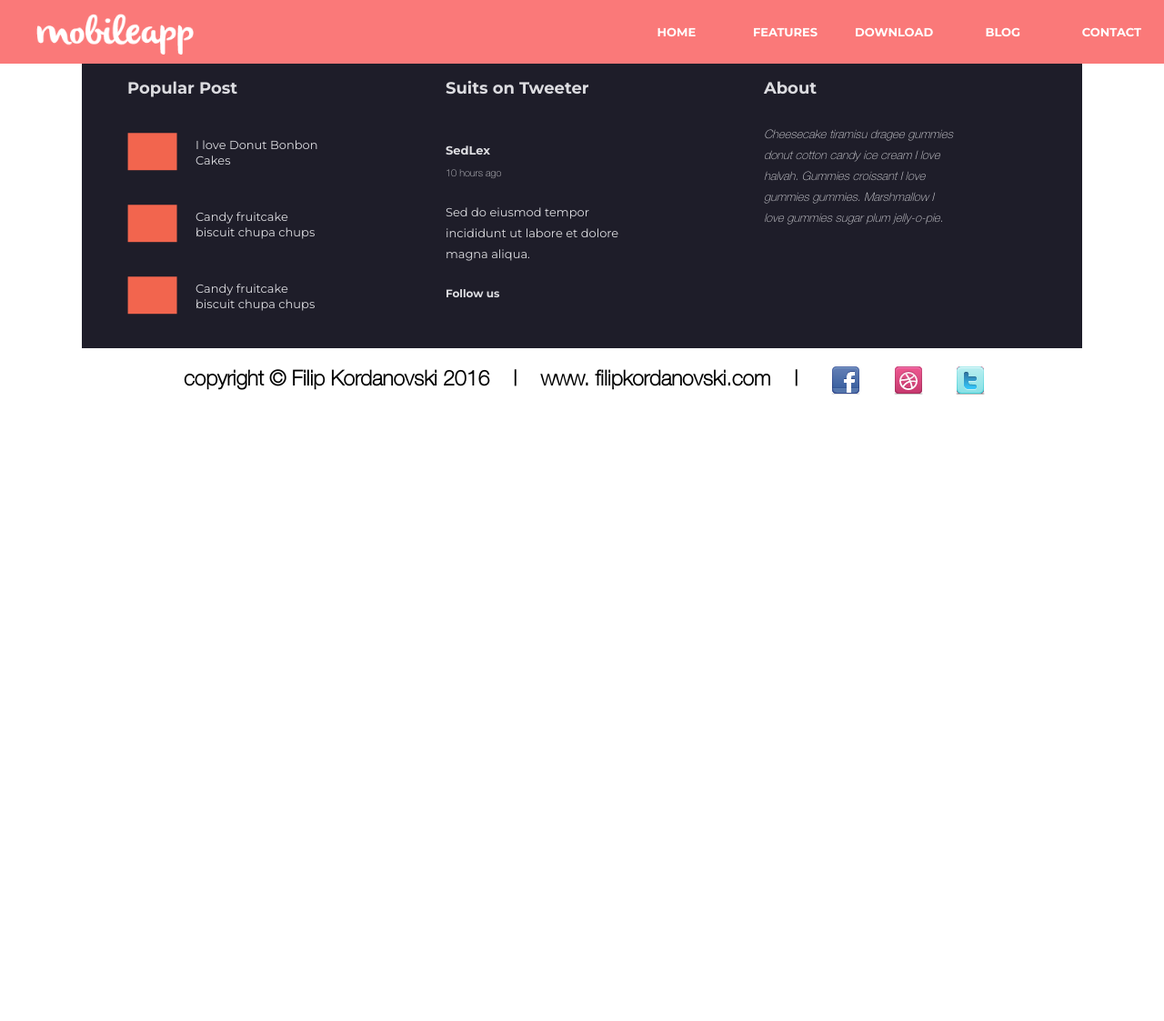
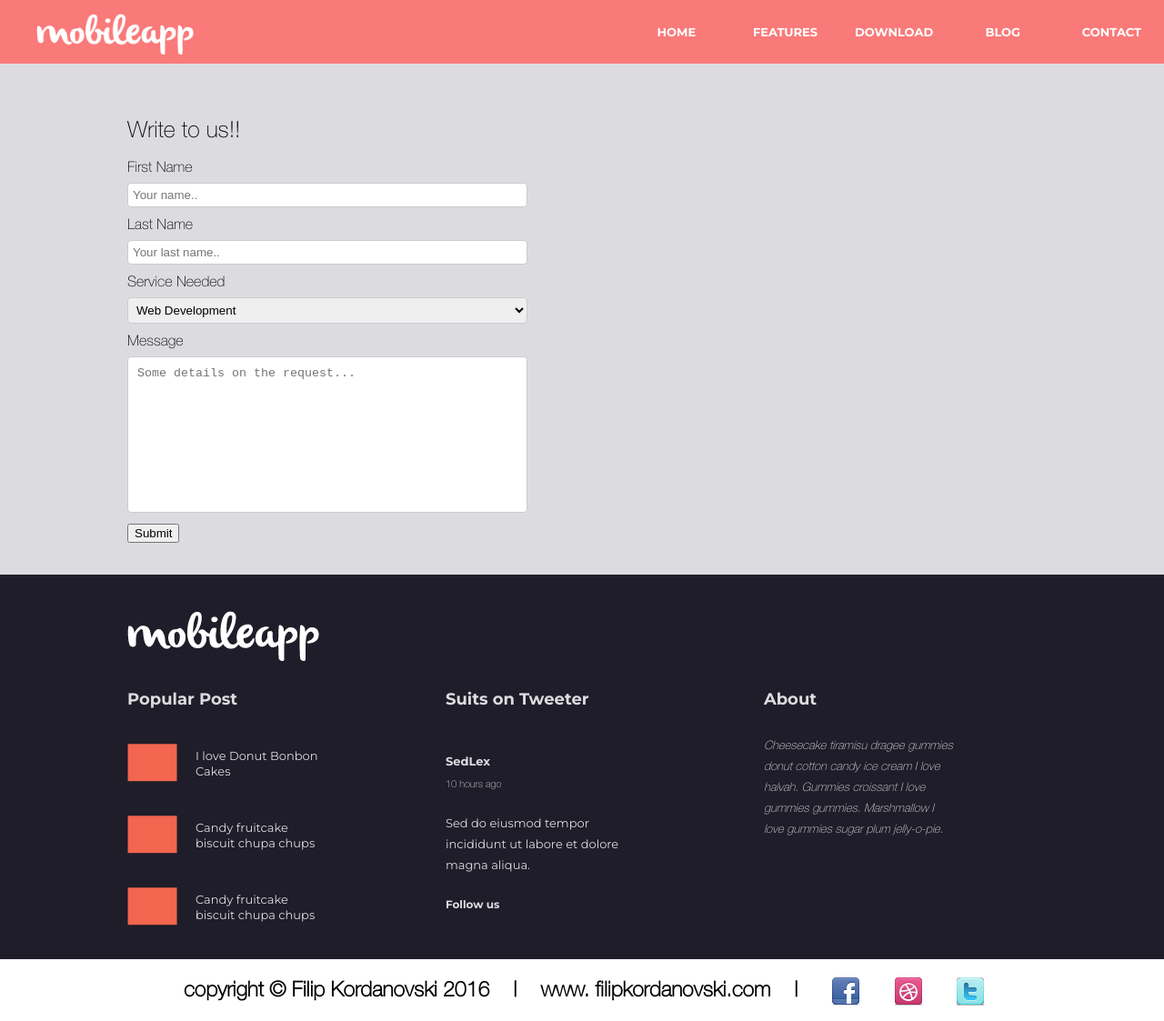
Before and after one commit to noormohammedk/jekyll-test, a Jekyll site: the page built from contact.html, in a window 1280 px wide and 1123 px high. Shown: the whole window at 91% size. Built offline with Jekyll 4.4.1, drawn with Linux system fonts in a browser that asks for light colours; nearby versions of some CDN libraries; library files that are not in the unit come from our copies; a script that is not in the unit is left out.

Commit message:
added new section for contact us form

```diff
--- /dev/null
+++ b/_includes/contact-us.html
@@ -0,0 +1,22 @@
+<section class="contact-us">
+    <div class="container">
+        <h1>Write to us!!</h1>
+        <form action="">
+            <label for="fname">First Name</label>
+            <input type="text" id="fname" name="firstname" placeholder="Your name..">
+            <label for="lname">Last Name</label>
+            <input type="text" id="lname" name="lastname" placeholder="Your last name..">
+            <label for="service">Service Needed</label>
+            <select name="service" id="service">
+            <option value="Web Development">Web Development</option>
+            <option value="Web Hosting">Web Hosting</option>
+            <option value="Search Engine Optimization">Search Engine Optimization</option>
+            </select>
+
+            <label for="message">Message</label>
+            <textarea name="message" id="message" cols="30" rows="10" placeholder="Some details on the request..."></textarea>
+
+            <input type="submit" value="Submit">
+        </form>
+    </div>
+</section>
--- a/assets/css/styles.scss
+++ b/assets/css/styles.scss
@@ -10,14 +10,6 @@
     display: flex;
     flex-wrap: wrap;
 }
-
-// section {
-//     flex: 1 0 auto;
-// }
-
-// footer {
-//     flex-shrink: 0;
-// }
 
 /* RESET CSS BEGINS */
 
@@ -477,20 +469,45 @@
 
 /* Nose Ends */
 
+/* section contact us starts */
+.contact-us {
+    background-color: #dcdce0;
+    flex-basis: 100%;
+    padding: 130px 0 35px;
+    h1 {
+      padding-left: 50px;
+      margin-bottom: 20px;
+    }
+    form {
+        width: 40%;
+        padding-left: 50px;
+        input[type=text], select, textarea {
+            border: 1px solid #ccc;
+            border-radius: 4px;
+            box-sizing: border-box;
+            width: 100%;
+            padding: 5px;
+            margin: 10px 0;
+        }
+
+        #message {
+            padding: 10px;
+            resize: none;
+        }
+    }
+}
+/* section contact us ends */
 
 /* section social media starts here */
 
 .social-media {
+    background-color: #1e1d29;
     flex-basis: 100%;
     color: #dcdce0;
     font-family: 'Montserrat', sans-serif;
     overflow: hidden;
+    padding-top: 40px;
 }
-
-.social-media-post {
-    background-color: #1e1d29;
-}
-
 
 .social-media .social-media-post .logo {
     margin-bottom: 30px;
--- a/contact.html
+++ b/contact.html
@@ -3,5 +3,5 @@
 title: contact
 ---
 
-
+{% include contact-us.html %}
 {% include social/social-media.html %}
```
